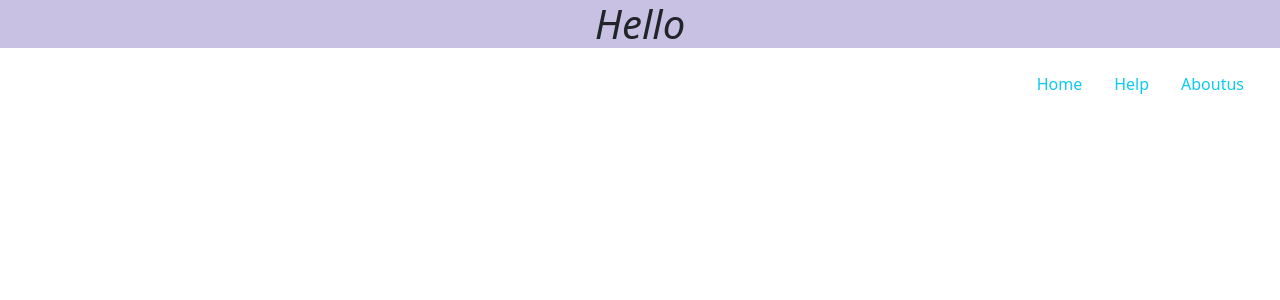
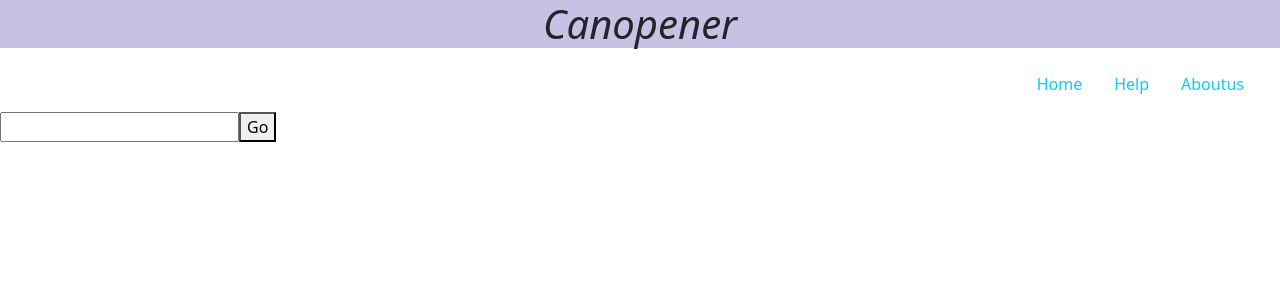
Before and after one commit to nitheesh0412/spaceisours, a React (Create React App) app: page /todoform in a window 1280 px wide. Shown: the top 300 px of the page. Built offline with nearby package versions, Linux system fonts and the light colour scheme.

Commit message:
routedtodolistandform

```diff
--- a/package.json
+++ b/package.json
@@ -11,7 +11,7 @@
     "react-bootstrap": "^2.5.0",
     "react-dom": "^18.2.0",
     "react-router-dom": "^6.4.1",
-    "react-scripts": "5.0.1",
+    "react-scripts": "^5.0.1",
     "web-vitals": "^2.1.4"
   },
   "scripts": {
--- a/src/App.js
+++ b/src/App.js
@@ -5,11 +5,13 @@ import 'bootstrap/dist/css/bootstrap.css';
 import Home from "./components/Home";
 import Help from "./components/Help";
 import About from "./components/About";
+import Todoform from "./components/todoform";
+import Todolist from "./components/todolist";
 function App() {
   return (
     <div>
       <div>
-        <h1 class="style">Hello</h1>
+        <h1 class="style">Canopener</h1>
         <>
         <nav className="navbar navbar-expand-lg mx-auto">
     <div className="container-fluid ">
@@ -36,6 +38,8 @@ function App() {
             <Route path="/Home" element={< Home />} />
             <Route path="/help" element={<Help />} />
             <Route path="/aboutus" element={<About />} />
+            <Route path="/todolist" element={<Todolist />} />
+            <Route path="/todoform" element={<Todoform />} />
           </Routes>
           </div>
 
--- /dev/null
+++ b/src/components/todoform.js
@@ -0,0 +1,16 @@
+import React from "react";
+
+const TodoForm = ({ handleSubmit, todo, editId, setTodo }) => {
+  return (
+    <form className="todoForm" onSubmit={handleSubmit}>
+      <input
+        type="text"
+        value={todo}
+        onChange={(e) => setTodo(e.target.value)}
+      />
+      <button type="submit"> {editId ? "Edit" : "Go"}</button>
+    </form>
+  );
+};
+
+export default TodoForm;
--- /dev/null
+++ b/src/components/todolist.js
@@ -0,0 +1,19 @@
+import React from "react";
+
+const TodoList = ({ todos, handleDelete, handleEdit }) => {
+  return (
+    <ul className="allTodos">
+      {todos.map((t) => (
+        <li className="singleTodo">
+          <span className="todoText" key={t.id}>
+            {t.todo}
+          </span>
+          <button onClick={() => handleEdit(t.id)}>Edit</button>
+          <button onClick={() => handleDelete(t.id)}>Delete</button>
+        </li>
+      ))}
+    </ul>
+  );
+};
+
+export default TodoList;
```
Also changed, not shown: 1 other file (tests, documents, lock files or other folders).
